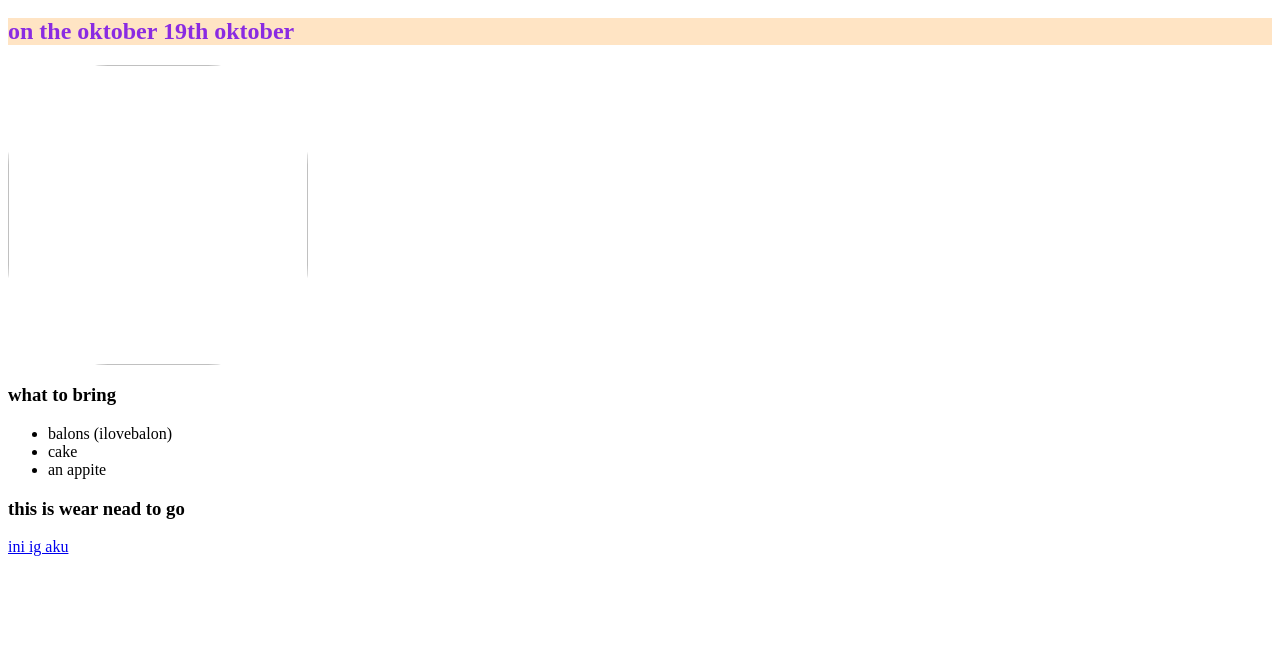
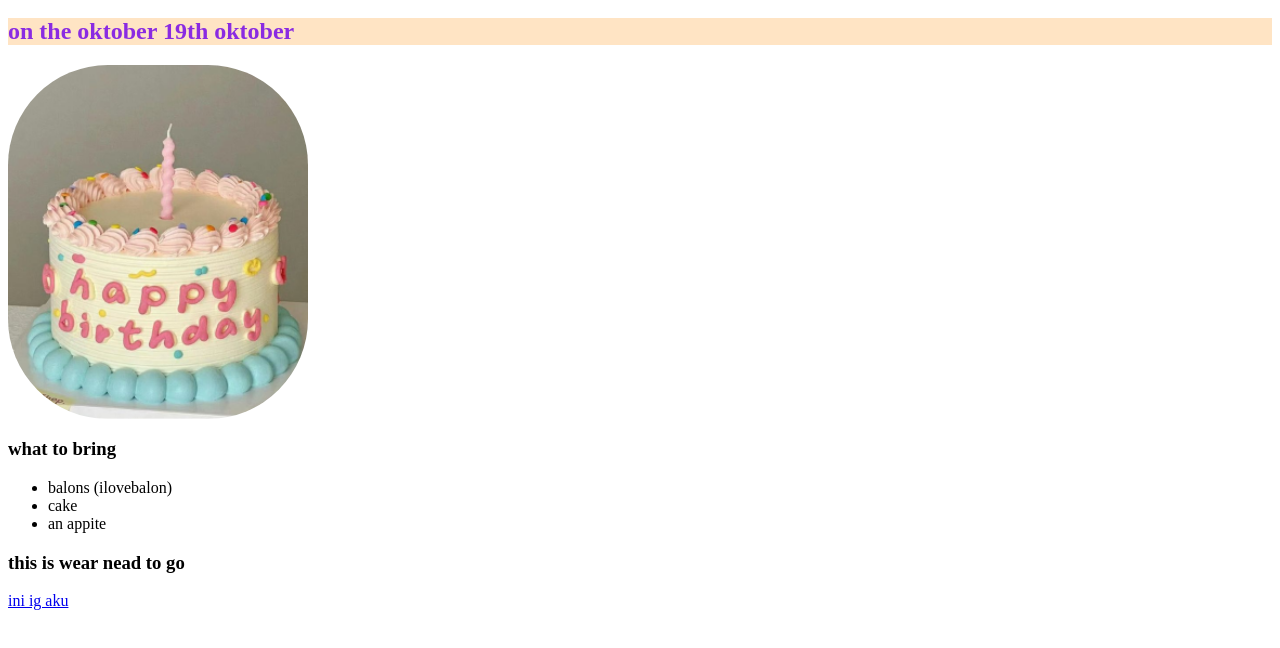
Before and after one commit to raditaauliacahyani-eng/ultahprincess, a plain HTML site: page index.html in a window 1280 px wide. Shown: the part 48-696 px from the top of the page. Drawn offline with Linux system fonts and the light colour scheme.

Commit message:
Add files via upload

```diff
--- a/index.html
+++ b/index.html
@@ -22,7 +22,7 @@ img{
 <h1>haii it's tita birthdayy</h1>
 <h2>on the oktober 19th oktober</h2>
 
-<img src="kue png.png" width="300">
+<img src="kue.png" width="300">
 
 <h3>what to  bring</h3>
 <ul>
```
